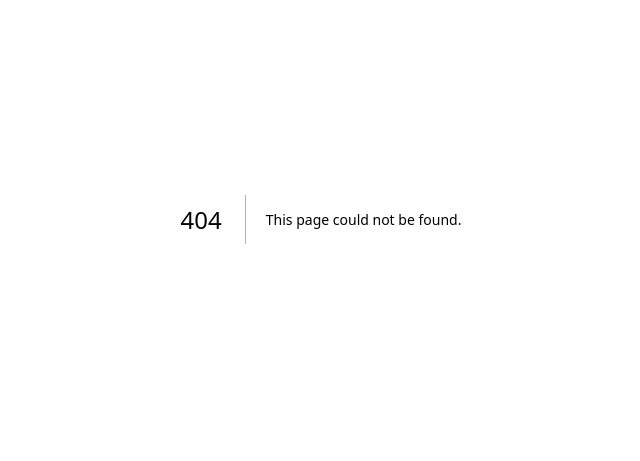
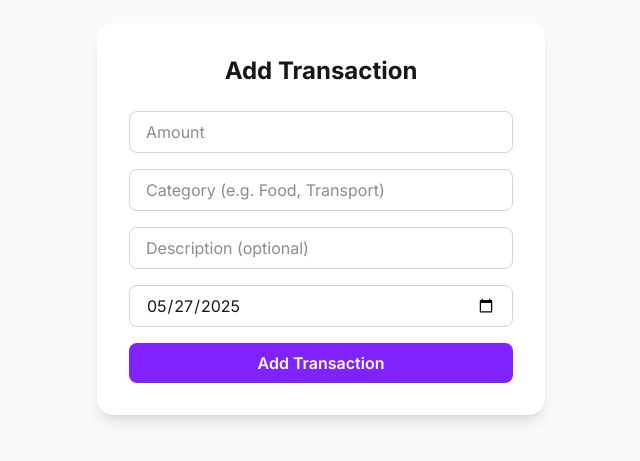
Before and after one commit to Junshen18/finova-app, a Next.js app: page /transactions/add in a window 1280 px wide. Before the commit this address had no page. Shown: the part 181-642 px from the top of the page, without its empty margins (319-959 px from the left). Built offline with nearby package versions, Linux system fonts and the light colour scheme.

Commit message:
Add simple transactions functionality

```diff
--- /dev/null
+++ b/src/app/transactions/add/actions.ts
@@ -0,0 +1,41 @@
+'use server'
+
+import { revalidatePath } from 'next/cache'
+import { redirect } from 'next/navigation'
+import { createClient } from '../../../../utils/supabase/server'
+
+export async function addTransaction(formData: FormData) {
+  const supabase = await createClient();
+
+  // Get current user
+  const { data: { user }, error: userError } = await supabase.auth.getUser();
+  if (userError || !user) {
+    throw new Error('User not authenticated');
+  }
+
+  // Validate and extract form data
+  const amount = parseFloat(formData.get('amount') as string);
+  const category = formData.get('category') as string;
+  const description = formData.get('description') as string || '';
+  const date = formData.get('date') as string;
+
+  if (!amount || isNaN(amount) || !category || !date) {
+    throw new Error('Invalid input');
+  }
+
+  // Insert transaction
+  const { error } = await supabase.from('transactions').insert({
+    user_id: user.id,
+    amount,
+    category,
+    description,
+    date,
+  });
+
+  if (error) {
+    throw new Error(error.message);
+  }
+
+  revalidatePath('/transactions', 'layout');
+  redirect('/transactions');
+}
--- /dev/null
+++ b/src/app/transactions/add/page.tsx
@@ -0,0 +1,63 @@
+"use client";
+import { useState } from "react";
+import { addTransaction } from "./actions";
+
+export default function AddTransactionPage() {
+  const [error, setError] = useState("");
+
+  return (
+    <div className="min-h-screen flex flex-col items-center justify-center bg-gray-50">
+      <div className="bg-white p-8 rounded-2xl shadow-lg w-full max-w-md">
+        <h1 className="text-2xl font-bold mb-6 text-center">Add Transaction</h1>
+        <form
+          action={async (formData) => {
+            setError("");
+            try {
+              await addTransaction(formData);
+            } catch (err: any) {
+              setError(err.message || "Something went wrong");
+            }
+          }}
+          className="flex flex-col gap-4"
+        >
+          <input
+            name="amount"
+            type="number"
+            step="0.01"
+            min="0"
+            placeholder="Amount"
+            className="px-4 py-2 rounded-lg border border-gray-300 focus:outline-none focus:ring-2 focus:ring-violet-300"
+            required
+          />
+          <input
+            name="category"
+            type="text"
+            placeholder="Category (e.g. Food, Transport)"
+            className="px-4 py-2 rounded-lg border border-gray-300 focus:outline-none focus:ring-2 focus:ring-violet-300"
+            required
+          />
+          <input
+            name="description"
+            type="text"
+            placeholder="Description (optional)"
+            className="px-4 py-2 rounded-lg border border-gray-300 focus:outline-none focus:ring-2 focus:ring-violet-300"
+          />
+          <input
+            name="date"
+            type="date"
+            className="px-4 py-2 rounded-lg border border-gray-300 focus:outline-none focus:ring-2 focus:ring-violet-300"
+            required
+            defaultValue={new Date().toISOString().split("T")[0]}
+          />
+          {error && <p className="text-red-500 text-sm text-center">{error}</p>}
+          <button
+            type="submit"
+            className="bg-violet-600 hover:bg-violet-700 text-white font-semibold py-2 rounded-lg transition"
+          >
+            Add Transaction
+          </button>
+        </form>
+      </div>
+    </div>
+  );
+}
```
